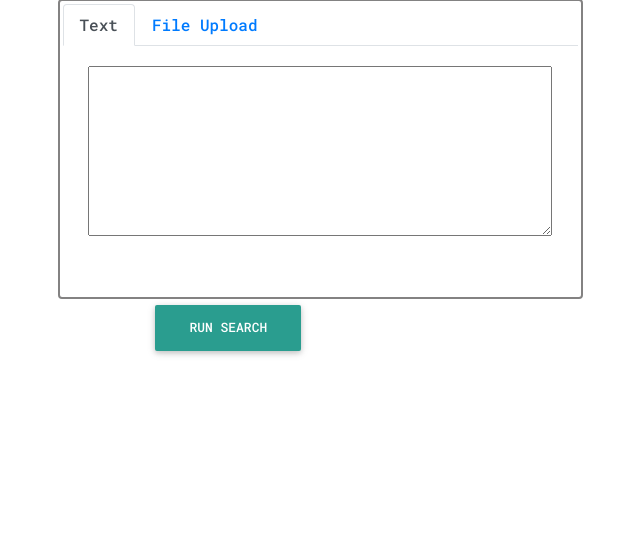
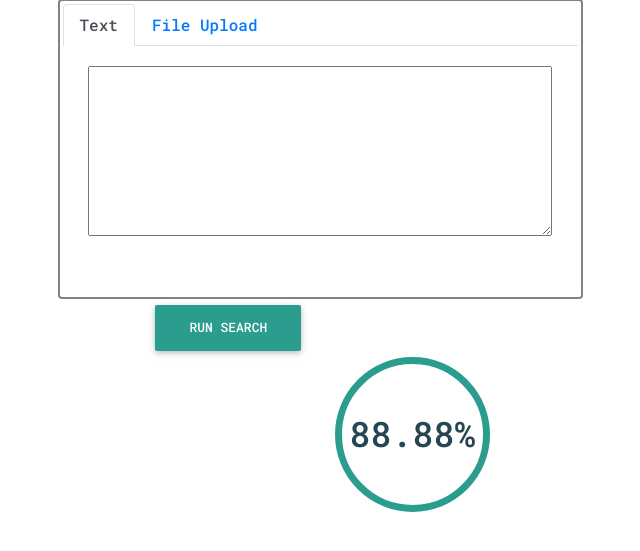
Before and after one commit to JinalAdhyaru/Plagiarism-Checker, a Django app: page / in a window 1280 px wide. Shown: the part 116-667 px from the top of the page, without its empty margins (320-960 px from the left). Run offline with Django 3.2, Linux system fonts and the light colour scheme; some libraries are stand-ins or nearby versions; some web fonts are replaced.

Commit message:
frntend update

```diff
--- a/plagiarismchecker/static/pc/styles.css
+++ b/plagiarismchecker/static/pc/styles.css
@@ -51,3 +51,14 @@ input{
 button{
     background-color: #2a9d8f;
 }
+
+.output-per-tot{
+    font-size: 35px;
+    color: #264653;
+    padding-top: 43px;
+    width: 155px;
+    height: 155px;
+    border: 7px solid #2a9d8f;
+    border-radius: 50%
+
+}
--- a/plagiarismchecker/templates/pc/index.html
+++ b/plagiarismchecker/templates/pc/index.html
@@ -114,16 +114,17 @@
     <div class="container-fluid">
       <div class="row">
         <div class="col-md-6">
-      <ul class="output-list-1">
+      <!--<ul class="output-list-1">
         {% for links in link %}
 
           <li>{{ links }}</li>
         {% endfor %}
-      </ul>
+      </ul>-->
       </div>
 
-      <div class="col-md-6">
-        <h1>{{ percent }}</h1>
+      <div class="col-md-6" style="text-align: center; align-items: center;">
+        <p class="output-per-tot">88.88%</p>
+
       </div>
       </div>
     </div>
--- a/plagiarismchecker/views.py
+++ b/plagiarismchecker/views.py
@@ -20,7 +20,7 @@ def test(request):
     if request.POST['q'] != '' :
         print("hurray its q")
         percent,link = main.findSimilarity(request.POST['q'])
-
+        percent = round(percent,2)
     print("Output>>>>>>>>>>>>>>>>>>>>!!!!!!!!",percent,link)
     return render(request, 'pc/index.html',{'link': link, 'percent': percent})
 
```
